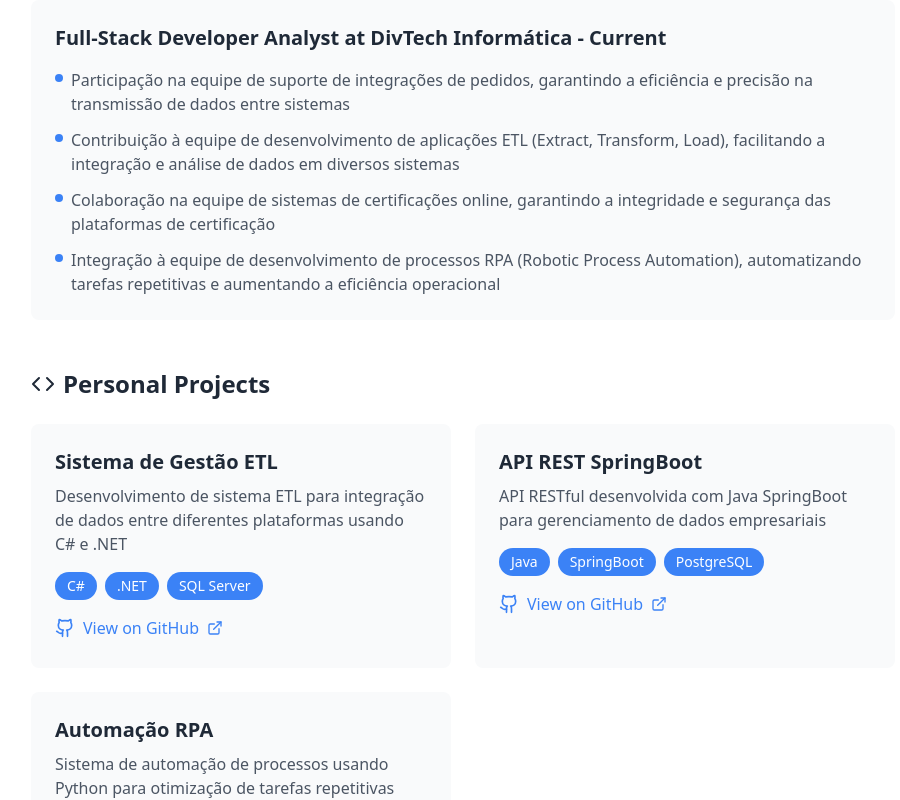
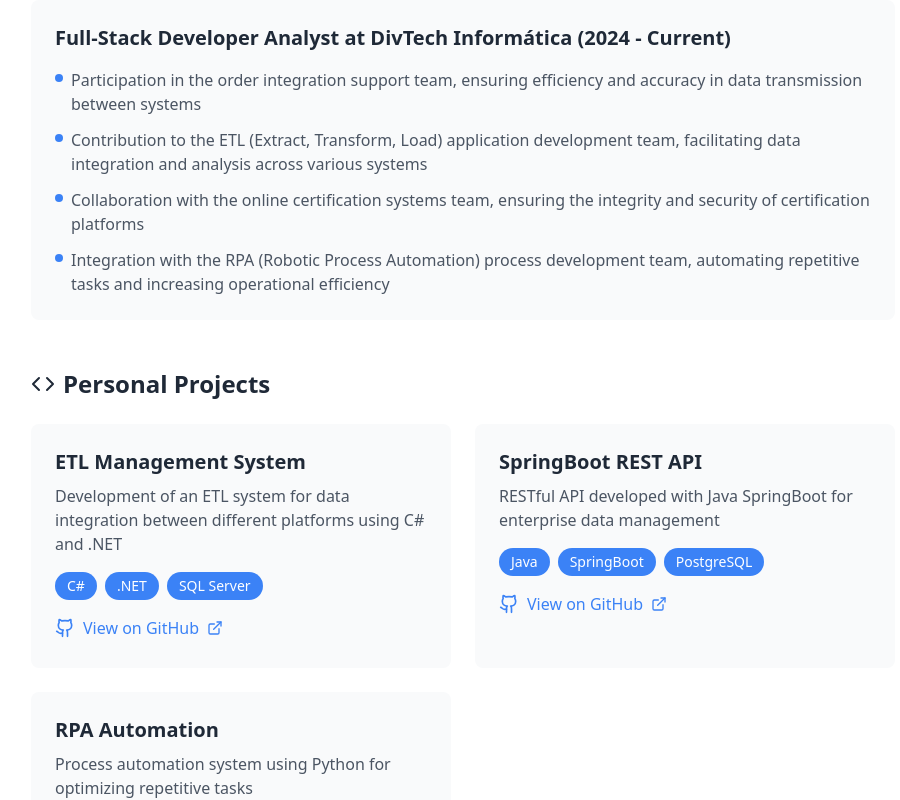
Before and after one commit to RonildoLima/portfolio, a React app: page / in a window 1280 px wide. Shown: the part 740-1540 px from the top of the page, without its empty margins (177-1077 px from the left). Built offline with nearby package versions, Linux system fonts and the light colour scheme; the HTML template or start-up script is replaced by a standard one.

Commit message:
Translations

```diff
--- a/src/App.tsx
+++ b/src/App.tsx
@@ -61,10 +61,10 @@ function App() {
     pdf.setFont("helvetica", "normal");
     const experience = [
       "Full-Stack Developer Analyst at DivTech Informática - Current",
-      "• Integration support and data transmission efficiency between systems",
-      "• ETL application development for data integration and analysis",
-      "• Online certification systems development",
-      "• RPA process development for task automation"
+      "Participation in the order integration support team, ensuring efficiency and accuracy in data transmission between systems",
+      "Contribution to the ETL (Extract, Transform, Load) application development team, facilitating data integration and analysis across various systems",
+      "Online certification systems development",
+      "RPA process development for task automation"
     ];
     experience.forEach((line, index) => {
       pdf.text(line, 30, 230 + (index * 10));
@@ -97,20 +97,20 @@ function App() {
 
   const projects = [
     {
-      title: "Sistema de Gestão ETL",
-      description: "Desenvolvimento de sistema ETL para integração de dados entre diferentes plataformas usando C# e .NET",
+      title: "ETL Management System",
+      description: "Development of an ETL system for data integration between different platforms using C# and .NET",
       tags: ["C#", ".NET", "SQL Server"],
       github: ""
     },
     {
-      title: "API REST SpringBoot",
-      description: "API RESTful desenvolvida com Java SpringBoot para gerenciamento de dados empresariais",
+      title: "SpringBoot REST API",
+      description: "RESTful API developed with Java SpringBoot for enterprise data management",
       tags: ["Java", "SpringBoot", "PostgreSQL"],
       github: ""
     },
     {
-      title: "Automação RPA",
-      description: "Sistema de automação de processos usando Python para otimização de tarefas repetitivas",
+      title: "RPA Automation",
+      description: "Process automation system using Python for optimizing repetitive tasks",
       tags: ["Python", "Automation", "RPA"],
       github: ""
     }
@@ -166,24 +166,24 @@ function App() {
           </h2>
           <div className="bg-gray-50 dark:bg-gray-800 rounded-lg p-6">
             <h3 className="text-xl font-semibold mb-4 text-gray-800 dark:text-white">
-              Full-Stack Developer Analyst at DivTech Informática - Current
+              Full-Stack Developer Analyst at DivTech Informática (2024 - Current)
             </h3>
             <ul className="space-y-3 text-gray-600 dark:text-gray-300">
               <li className="flex items-start gap-2">
                 <span className="mt-1.5 w-2 h-2 bg-blue-500 rounded-full flex-shrink-0"></span>
-                <span>Participação na equipe de suporte de integrações de pedidos, garantindo a eficiência e precisão na transmissão de dados entre sistemas</span>
+                <span>Participation in the order integration support team, ensuring efficiency and accuracy in data transmission between systems</span>
               </li>
               <li className="flex items-start gap-2">
                 <span className="mt-1.5 w-2 h-2 bg-blue-500 rounded-full flex-shrink-0"></span>
-                <span>Contribuição à equipe de desenvolvimento de aplicações ETL (Extract, Transform, Load), facilitando a integração e análise de dados em diversos sistemas</span>
+                <span>Contribution to the ETL (Extract, Transform, Load) application development team, facilitating data integration and analysis across various systems</span>
               </li>
               <li className="flex items-start gap-2">
                 <span className="mt-1.5 w-2 h-2 bg-blue-500 rounded-full flex-shrink-0"></span>
-                <span>Colaboração na equipe de sistemas de certificações online, garantindo a integridade e segurança das plataformas de certificação</span>
+                <span>Collaboration with the online certification systems team, ensuring the integrity and security of certification platforms</span>
               </li>
               <li className="flex items-start gap-2">
                 <span className="mt-1.5 w-2 h-2 bg-blue-500 rounded-full flex-shrink-0"></span>
-                <span>Integração à equipe de desenvolvimento de processos RPA (Robotic Process Automation), automatizando tarefas repetitivas e aumentando a eficiência operacional</span>
+                <span>Integration with the RPA (Robotic Process Automation) process development team, automating repetitive tasks and increasing operational efficiency</span>
               </li>
             </ul>
           </div>
@@ -363,23 +363,23 @@ function App() {
             <ul className="space-y-3 text-gray-600 dark:text-gray-300">
               <li className="flex items-start gap-2">
                 <span className="mt-1.5 w-2 h-2 bg-blue-500 rounded-full flex-shrink-0"></span>
-                <span>Pacote Office e Pacote Adobe (60 horas)</span>
+                <span>Office Package and Adobe Package (60 hours)</span>
               </li>
               <li className="flex items-start gap-2">
                 <span className="mt-1.5 w-2 h-2 bg-blue-500 rounded-full flex-shrink-0"></span>
-                <span>Programação em Python 3 (120 horas)</span>
+                <span>Python 3 Programming (120 hours)</span>
               </li>
               <li className="flex items-start gap-2">
                 <span className="mt-1.5 w-2 h-2 bg-blue-500 rounded-full flex-shrink-0"></span>
-                <span>Inglês do básico ao avançado pela UDEMY (60 horas)</span>
+                <span>English from basic to advanced by UDEMY (60 hours)</span>
               </li>
               <li className="flex items-start gap-2">
                 <span className="mt-1.5 w-2 h-2 bg-blue-500 rounded-full flex-shrink-0"></span>
-                <span>SQL (Iniciante ao avançado) (60h)</span>
+                <span>SQL (Beginner to advanced) (60h)</span>
               </li>
               <li className="flex items-start gap-2">
                 <span className="mt-1.5 w-2 h-2 bg-blue-500 rounded-full flex-shrink-0"></span>
-                <span>Full-stack: Desenvolvedor ASP.NET pela TreinaWeb</span>
+                <span>Full-stack: ASP.NET Developer by TreinaWeb</span>
               </li>
             </ul>
           </div>
@@ -395,7 +395,7 @@ function App() {
             <div className="flex items-center gap-3">
               <div className="w-2 h-2 bg-blue-500 rounded-full"></div>
               <p className="text-gray-600 dark:text-gray-300">
-                Inglês (Intermediário) – Estudo regular
+                English (Intermediate) - Regular study
               </p>
             </div>
           </div>
@@ -417,7 +417,7 @@ function App() {
             <a href="tel:+5583998477569" className="bg-gray-50 dark:bg-gray-800 p-6 rounded-lg flex items-center gap-3 text-gray-700 dark:text-gray-200 hover:bg-gray-100 dark:hover:bg-gray-700 transition-colors">
               <Phone className="w-5 h-5 text-blue-500" />
               <div>
-                <div className="font-semibold">Telefone</div>
+                <div className="font-semibold">Phone</div>
                 <div className="text-gray-600 dark:text-gray-300">(83) 99847-7569</div>
               </div>
             </a>
@@ -431,7 +431,7 @@ function App() {
             <div className="bg-gray-50 dark:bg-gray-800 p-6 rounded-lg flex items-center gap-3 text-gray-700 dark:text-gray-200">
               <MapPin className="w-5 h-5 text-blue-500" />
               <div>
-                <div className="font-semibold">Localização</div>
+                <div className="font-semibold">Location</div>
                 <div className="text-gray-600 dark:text-gray-300">Pombal, Paraíba</div>
               </div>
             </div>
```
